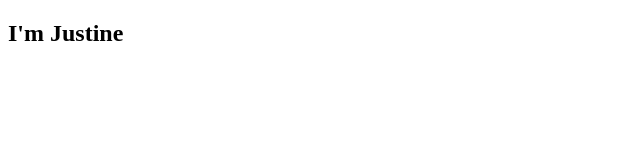
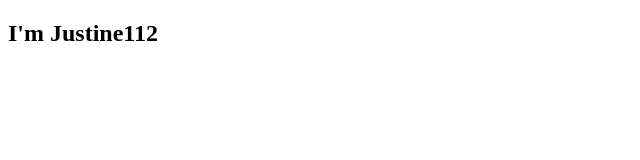
Before and after one commit to Justine-12345/sampleHtml, a plain HTML site: page justine/index.html in a window 1280 px wide. Shown: the full height of the page, 0-640 px from the left. Drawn offline with Linux system fonts and the light colour scheme.

Commit message:
Initial Commit

```diff
--- a/justine/index.html
+++ b/justine/index.html
@@ -5,6 +5,6 @@
 	<title></title>
 </head>
 <body>
-	<h2>I'm Justine</h2>
+	<h2>I'm Justine112</h2>
 </body>
 </html>
```
